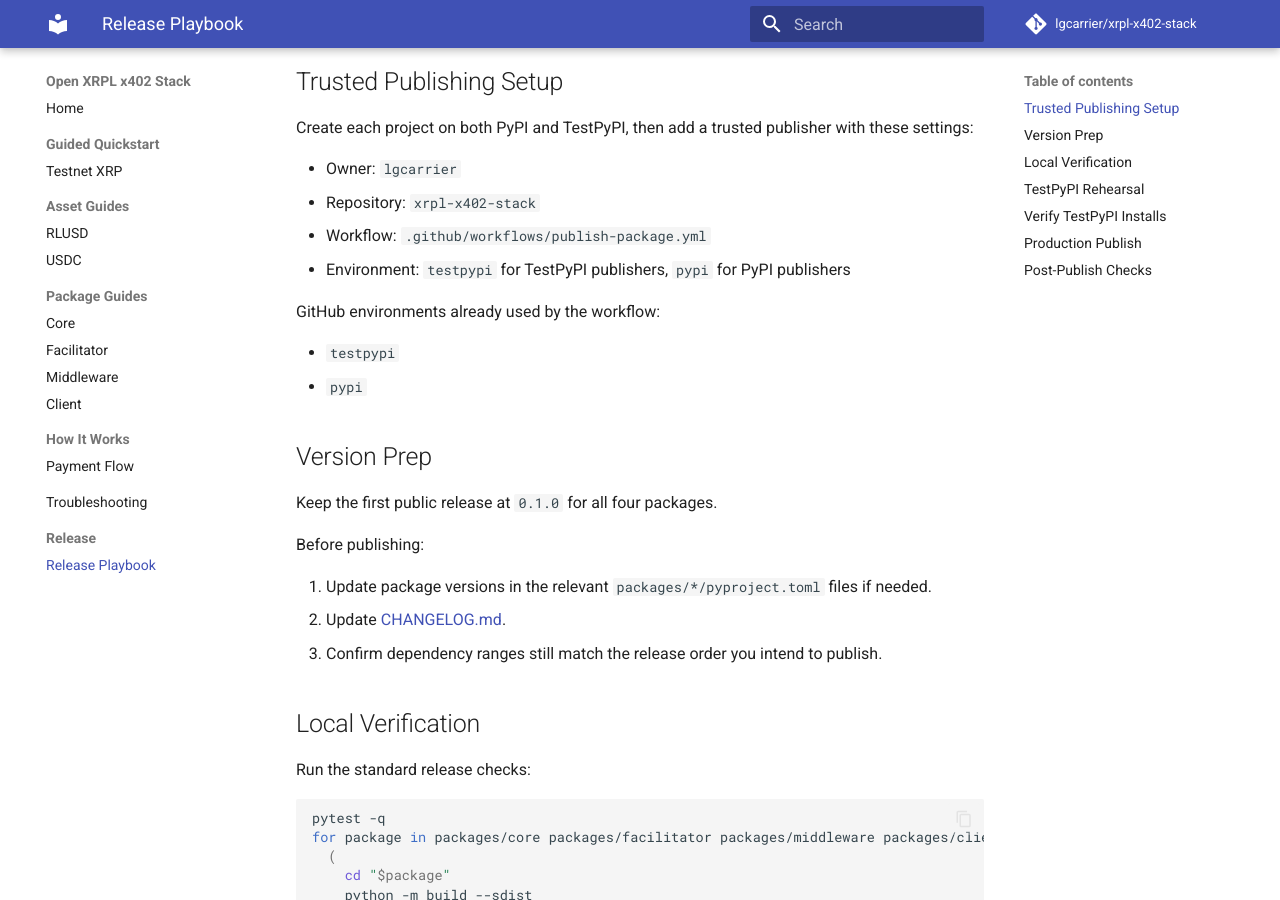
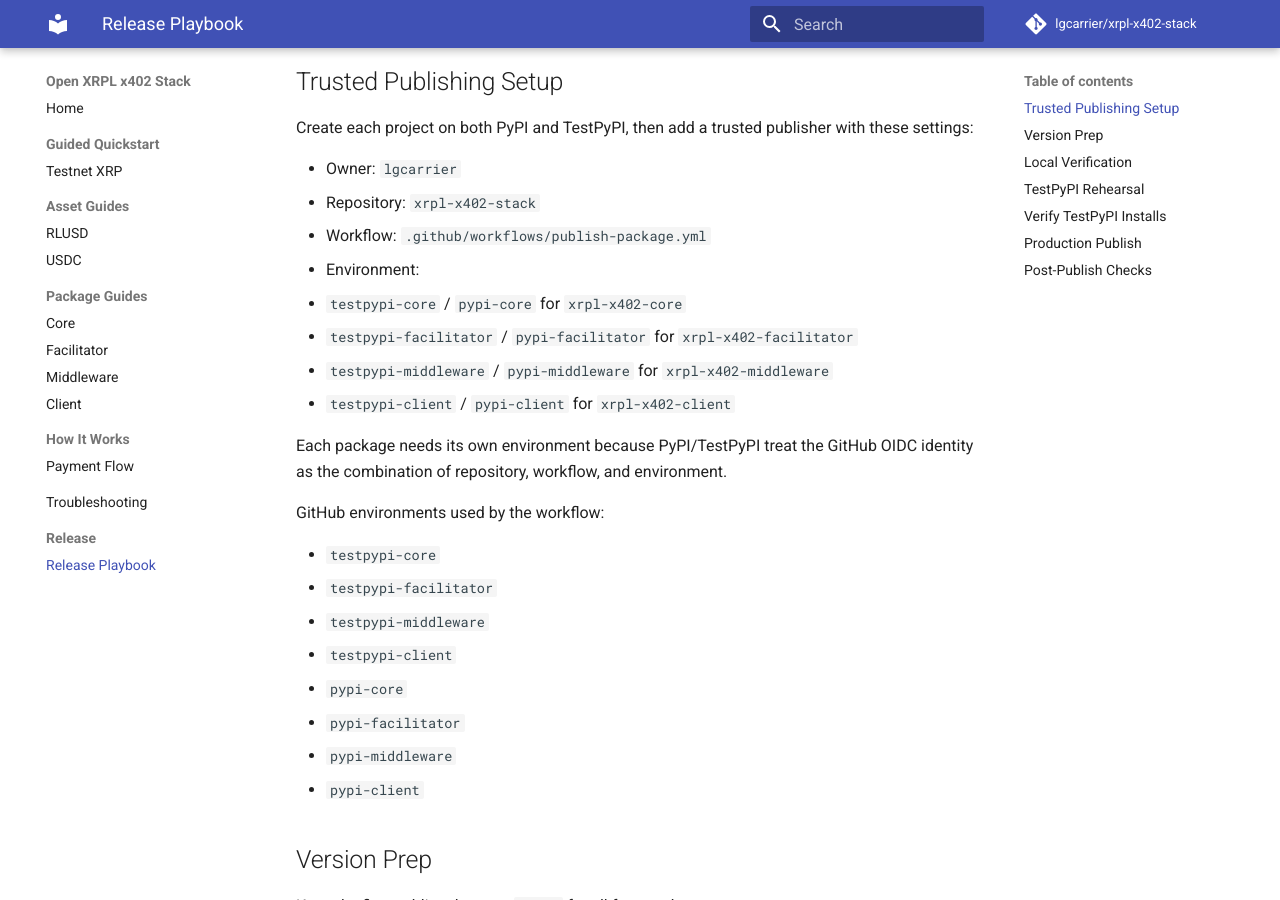
Before and after one commit to lgcarrier/xrpl-x402-stack, an MkDocs documentation site: the page built from docs/release.md, in a window 1280 px wide and 900 px high, scrolled down 324 px. Built offline with MkDocs 1.6.1 and Material for MkDocs 9.7.7, drawn with Linux system fonts in a browser that asks for light colours; comment, search, counter and statistics services are not loaded.

Commit message:
Use package-specific publish environments

```diff
--- a/docs/release.md
+++ b/docs/release.md
@@ -14,12 +14,24 @@
 - Owner: `lgcarrier`
 - Repository: `xrpl-x402-stack`
 - Workflow: `.github/workflows/publish-package.yml`
-- Environment: `testpypi` for TestPyPI publishers, `pypi` for PyPI publishers
+- Environment:
+  - `testpypi-core` / `pypi-core` for `xrpl-x402-core`
+  - `testpypi-facilitator` / `pypi-facilitator` for `xrpl-x402-facilitator`
+  - `testpypi-middleware` / `pypi-middleware` for `xrpl-x402-middleware`
+  - `testpypi-client` / `pypi-client` for `xrpl-x402-client`
 
-GitHub environments already used by the workflow:
+Each package needs its own environment because PyPI/TestPyPI treat the GitHub OIDC identity as the combination of repository, workflow, and environment.
 
-- `testpypi`
-- `pypi`
+GitHub environments used by the workflow:
+
+- `testpypi-core`
+- `testpypi-facilitator`
+- `testpypi-middleware`
+- `testpypi-client`
+- `pypi-core`
+- `pypi-facilitator`
+- `pypi-middleware`
+- `pypi-client`
 
 ## Version Prep
 
```
Also changed, not shown: 1 other file.
